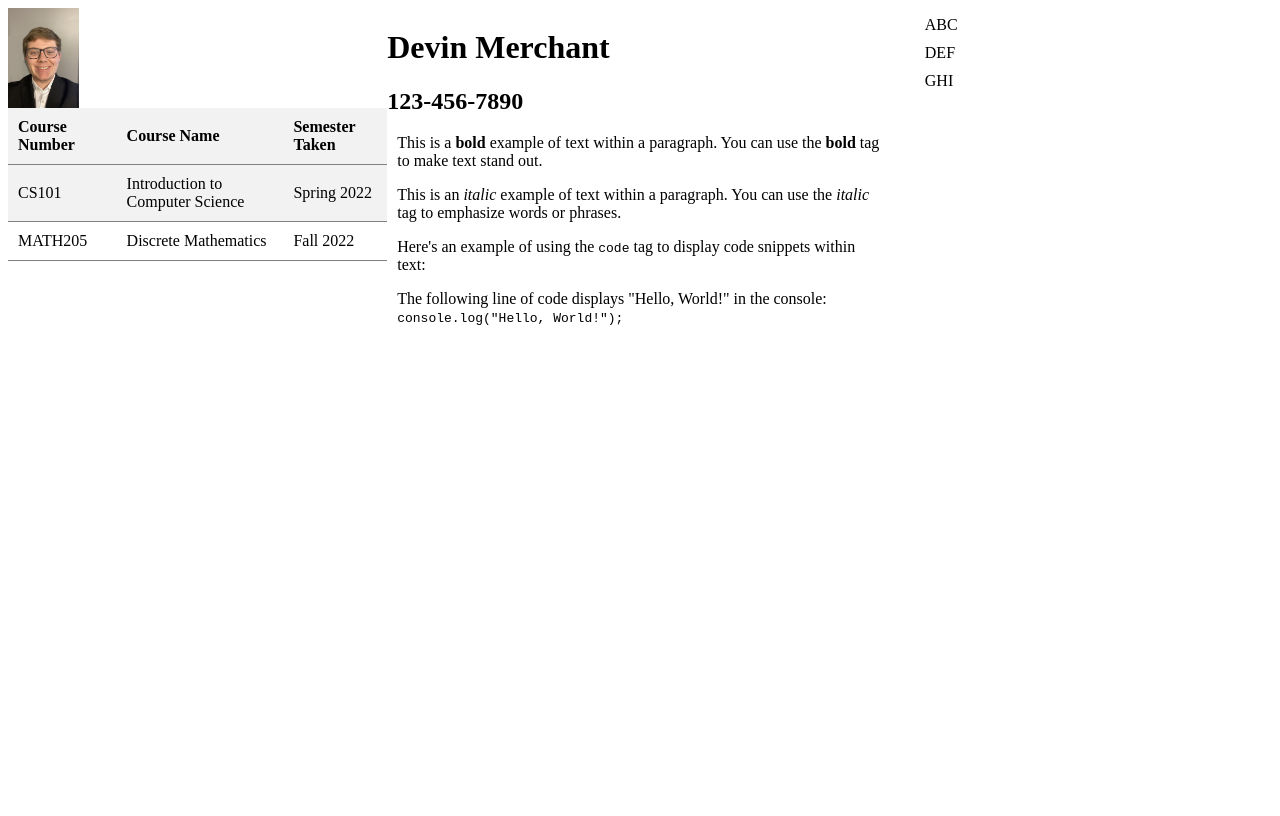
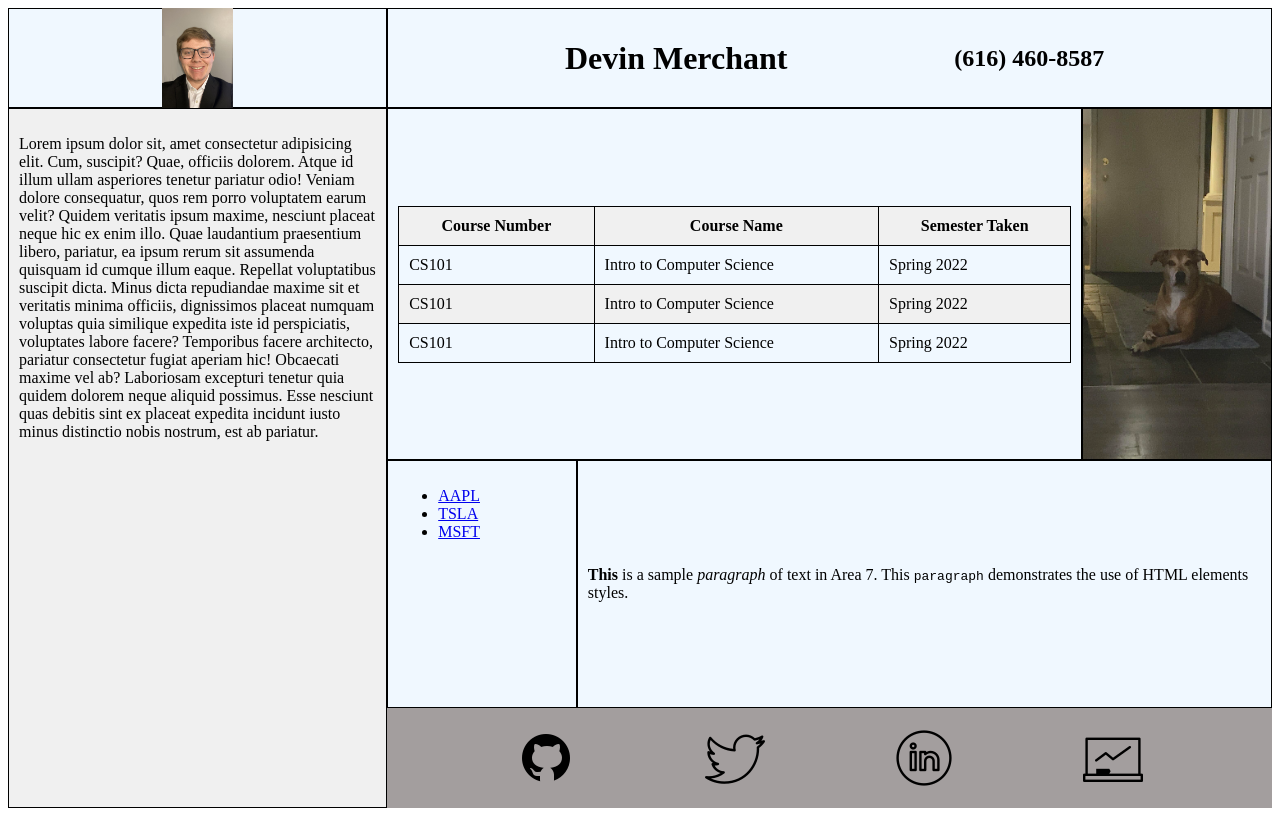
Before and after one commit to devinmerch/project1, a plain HTML site: page index.html in a window 1280 px wide. Drawn offline with Linux system fonts and the light colour scheme.

Commit message:
Final changes

```diff
--- a/index.html
+++ b/index.html
@@ -1,72 +1,81 @@
 <!DOCTYPE html>
-<html lang="en">
+<html>
   <head>
     <meta charset="UTF-8">
-    <meta http-equiv="X-UA-Compatible" content="IE=edge">
-    <meta name="viewport" content="width=device-width, initial-scale=1.0">
+    <title>My Web Page</title>
+
     <link rel="stylesheet" href="styles.css">
-    <title>Document</title>
+
   </head>
   <body>
     <div class="grid-container">
+      <!-- Area 1 -->
       <div class="area1">
-            <img src="unnamed.jpg" alt="my_image" height="100">
+        <img src="unnamed.jpg" alt="Your Photo" height="100px" style="display: block; margin: 0 auto;">
       </div>
+
+      <!-- Area 2 -->
       <div class="area2">
         <h1>Devin Merchant</h1>
-            <h2>
-              <i class="fa fa-phone" aria-hidden="true"></i>
-              123-456-7890
-            </h2>
+        <h2>(616) 460-8587</h2>
       </div>
-        <div class="area3"></div>
+
+      <!-- Area 3 -->
+      <div class="area3">
+      <p>Lorem ipsum dolor sit, amet consectetur adipisicing elit. Cum, suscipit? Quae, officiis dolorem. Atque id illum ullam asperiores tenetur pariatur odio! Veniam dolore consequatur, quos rem porro voluptatem earum velit?
+ Quidem veritatis ipsum maxime, nesciunt placeat neque hic ex enim illo. Quae laudantium praesentium libero, pariatur, ea ipsum rerum sit assumenda quisquam id cumque illum eaque. Repellat voluptatibus suscipit dicta.
+ Minus dicta repudiandae maxime sit et veritatis minima officiis, dignissimos placeat numquam voluptas quia similique expedita iste id perspiciatis, voluptates labore facere? Temporibus facere architecto, pariatur consectetur fugiat aperiam hic!
+ Obcaecati maxime vel ab? Laboriosam excepturi tenetur quia quidem dolorem neque aliquid possimus. Esse nesciunt quas debitis sint ex placeat expedita incidunt iusto minus distinctio nobis nostrum, est ab pariatur.</p>
+      </div>
+
+      <!-- Area 4 -->
       <div class="area4">
         <table>
-              <thead>
           <tr>
             <th>Course Number</th>
             <th>Course Name</th>
             <th>Semester Taken</th>
           </tr>
-              </thead>
-              <tbody>
           <tr>
             <td>CS101</td>
-                  <td>Introduction to Computer Science</td>
+            <td>Intro to Computer Science</td>
             <td>Spring 2022</td>
           </tr>
           <tr>
-                  <td>MATH205</td>
-                  <td>Discrete Mathematics</td>
-                  <td>Fall 2022</td>
+            <td>CS101</td>
+            <td>Intro to Computer Science</td>
+            <td>Spring 2022</td>
           </tr>
-              </tbody>
+          <tr>
+            <td>CS101</td>
+            <td>Intro to Computer Science</td>
+            <td>Spring 2022</td>
+          </tr>
+          <!-- Add more rows here -->
         </table>
       </div>
-        <div class="area5"></div>
+
+      <!-- Area 5 -->
+      <div class="area5">
+        <img src="samson.jpg" alt="Your Choice Photo" style="display: flex; align-items: center; justify-content: center;">
+      </div>
+
+      <!-- Area 6 -->
       <div class="area6">
         <ul>
-              <li><a href="https://www.abc.com">ABC</a></li>
-              <li><a href="https://www.def.com">DEF</a></li>
-              <li><a href="https://www.ghi.com">GHI</a></li>
+          <li><a href="https://www.apple.com/" target="_blank">AAPL</a></li>
+          <li><a href="https://www.tesla.com/" target="_blank">TSLA</a></li>
+          <li><a href="https://www.microsoft.com/en-us/">MSFT</a></li>
         </ul>
       </div>
-
+      <!-- Area 7 -->
       <div class="area7">
-            <p>This is a <b>bold</b> example of text within a paragraph. You can use the <b>bold</b> tag to make text stand out.</p>
-            <p>This is an <i>italic</i> example of text within a paragraph. You can use the <i>italic</i> tag to emphasize words or phrases.</p>
-            <p>Here's an example of using the <code>code</code> tag to display code snippets within text:</p>
-            <p>The following line of code displays "Hello, World!" in the console: <code>console.log("Hello, World!");</code></p>
+        <p><b>This</b> is a sample <i>paragraph</i> of text in Area 7. This <code>paragraph</code> demonstrates the use of HTML elements styles.</p>
       </div>
-
+      <!-- Area 8 -->
       <div class="area8">
-            <a href="https://www.twitter.com"><i class="fa fa-twitter"></i></a>
-            <a href="https://www.facebook.com"><i class="fa fa-facebook"></i></a>
-            <a href="https://www.instagram.com"><i class="fa fa-instagram"></i></a>
-            <a href="https://www.github.com"><i class="fa fa-github"></i></a>
-            <a href="https://www.pinterest.com"><i class="fa fa-pinterest"></i></a>
+        <img src="icons8-github-60.png" alt="GitHub">
+        <img src="icons8-twitter-60.png" alt="Twitter">
+        <img src="icons8-linkedin-circled-60.png" alt="LinkedIn">
+        <img src="icons8-class-60.png" alt="BlackBoard">
 </div>
-
-    </div>
-</body>
-</html>
--- a/styles.css
+++ b/styles.css
@@ -1,91 +1,120 @@
-.grid-container {
+body .grid-container {
   display: grid;
-    grid-template-columns: 30% 1fr 30%;
-    grid-template-rows: 100px 1fr 100px;
+  grid-template-columns: 30% 15% 40% 15%;
+  grid-template-rows: 100px 2fr 2fr 100px;
+  grid-template-areas:
+    "area1 area2 area2 area2"
+    "area3 area4 area4 area5"
+    "area3 area6 area7 area7"
+    "area3 area8 area8 area8";
   height: 100vh;
+  margin: auto;
 }
 
-  .area1, .area3 {
-    grid-column: 1 / 2;
-    grid-row: 1 / 2;
+.area1 {
+  grid-area: area1;
+  background-color: #F0F8FF;
+  display: flex;
+  align-items: center;
+  justify-content: center;
+  border: solid black 1px;
 }
 
-  .area5, .area6 {
-    grid-column: 3 / 4;
-    grid-row: 1 / 2;
-    width: 15%;
+.area1 img {
+  min-width: 100px;
+  min-height: 100px;
+  object-fit: scale-down;
+  margin: 10px;
 }
 
 .area2 {
-    grid-column: 2 / 3;
-    grid-row: 1 / 2;
+  grid-area: area2;
+  background-color: #F0F8FF;
+  display: flex;
+  align-items: center;
+  justify-content: space-evenly;
+  padding-left: 10px;
+  border: solid black 1px;
 }
 
-  .area8 {
-    grid-column: 1 / 4;
-    grid-row: 3 / 4;
+.area3 {
+  grid-area: area3;
+  background-color: #F0F0F0;
+  border: solid black 1px;
+  padding: 10px;
 }
 
 .area4 {
-    overflow-y: auto;
+  grid-area: area4;
+  background-color: #F0F8FF;
+  display: flex;
+  align-items: center;
+  padding: 10px;
+  border: solid black 1px;
 }
 
-  table {
+.area4 table {
+  grid-area: area4;
   width: 100%;
   border-collapse: collapse;
 }
 
-  th, td {
+.area4 th, .area4 td {
+  border: solid black 1px;
   padding: 10px;
-    text-align: left;
-    border-bottom: 1px solid gray;
 }
 
-  tr:nth-child(odd) {
-    background-color: #f2f2f2;
+.area4 tr:nth-child(odd) {
+  background-color: #F0F0F0;
 }
 
-  tr:hover {
-    background-color: #ddd;
+.area4 tr:nth-child(even) {
+  background-color: #F0F8FF;
+}
+
+.area4 tr:hover {
+  background-color: #B0E0E6;
+}
+
+.area5 {
+  grid-area: area5;
+  background-color: #F0F8FF;
+  display: flex;
+  align-items: center;
+  justify-content: center;
+  border: solid black 1px;
+}
+
+.area5 img {
+  min-width: 100px;
+  min-height: 300px;
+  object-fit: scale-down;
 }
 
 .area6 {
-    display: flex;
-    flex-direction: column;
-    align-items: center;
-    justify-content: center;
+  grid-area: area6;
+  background-color: #F0F8FF;
+  padding: 10px;
+  border: solid black 1px;
 }
 
-  li {
-    list-style-type: none;
-    margin-bottom: 10px;
+/* Area 7 */
+.area7 {
+  grid-area: area7;
+  background-color: #F0F8FF;
+  display: flex;
+  align-items: center;
+  padding-left: 10px;
+  border: solid black 1px;
 }
 
-  a {
-    text-decoration: none;
-    color: black;
-  }
 
-  a:hover {
-    color: gray;
-  }
-
-  .area7 {
-    padding: 10px;
-  }
-
+/* Area 8 */
 .area8 {
+  grid-area: area8;
   display: flex;
-    justify-content: center;
   align-items: center;
+  justify-content: space-evenly;
+  background-color: rgb(163, 158, 158);
   height: 100px;
 }
-
-  .area8 a {
-    display: inline-block;
-    margin: 0 10px;
-  }
-
-  .area8 i {
-    font-size: 20px;
-  }
```
Also changed, not shown: icons8-class-60.png (added), icons8-github-60.png (added), icons8-instagram-24.png (added), icons8-linkedin-circled-60.png (added), icons8-twitter-60.png (added), samson.jpg (added), 1 other file. Lines whose indentation alone changed are shown as unchanged.
